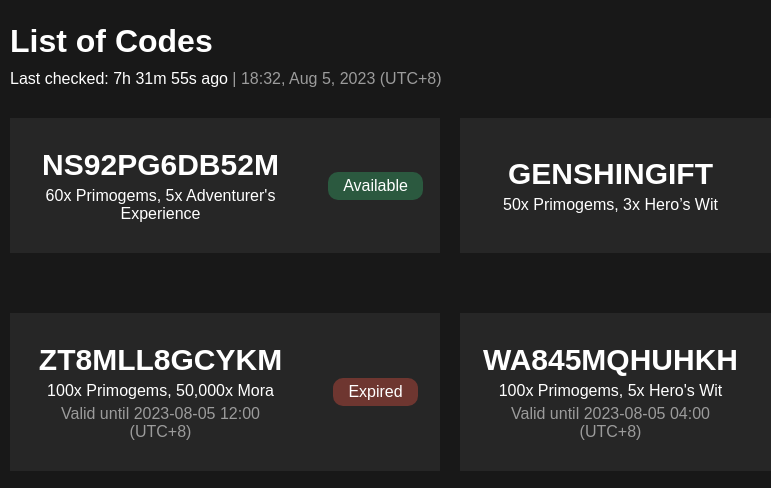
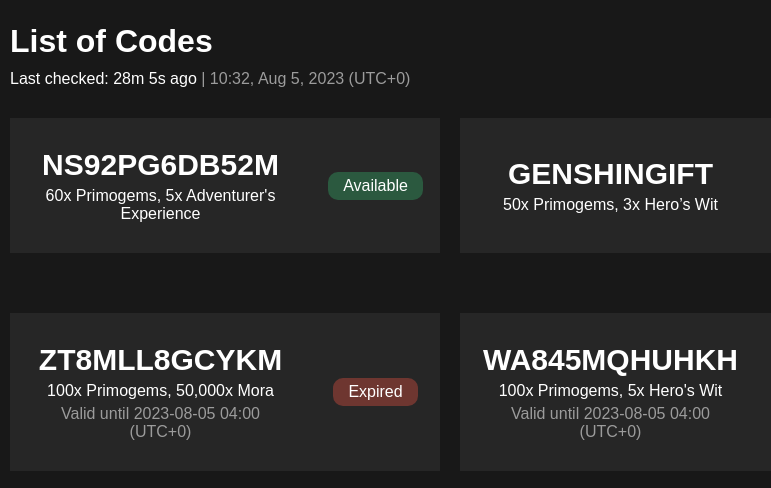
Before and after one commit to Scoofszlo/genshinimpact_codetracker, a plain HTML site: page index.html in a window 1280 px wide. Shown: the part 377-865 px from the top of the page, 190-961 px from the left. Drawn offline with Linux system fonts and the light colour scheme.

Commit message:
Fix time and date computation logic
I noticed that the time and date computation logic was wrong if the user's computer has a time and date set other than UTC+8. From now on, all time and date stuff in this site will be set on UTC+0 for consistencies.

```diff
--- a/index.html
+++ b/index.html
@@ -27,7 +27,7 @@
     <div class="main">
         <div class="list_of_codes">
             <h1 style="margin-bottom: 10px;">List of Codes</h1>
-            <p style="margin-bottom: 30px;">Last checked: <time datetime="2023-08-05 18:32"
+            <p style="margin-bottom: 30px;">Last checked: <time datetime="2023-08-05 10:32"
                     id="target_date"></time><span id="time_interval"></span><span id="show_current_time_and_date"></span></p>
             <div class="card_container">
                 <div class="card">
@@ -57,7 +57,7 @@
                         <p class="reward_code"><a
                                 href="https://genshin.hoyoverse.com/en/gift?code=ZT8MLL8GCYKM">ZT8MLL8GCYKM</a></p>
                         <p>100x Primogems, 50,000x Mora</p>
-                        <p style="color: rgb(156, 156, 156); margin-top: 5px;">Valid until 2023-08-05 12:00 (UTC+8)</p>
+                        <p style="color: rgb(156, 156, 156); margin-top: 5px;">Valid until 2023-08-05 04:00 (UTC+0)</p>
                     </div>
                     <div>
                         <span class="reward_code_expired">Expired</span>
@@ -68,7 +68,7 @@
                         <p class="reward_code"><a
                                 href="https://genshin.hoyoverse.com/en/gift?code=WA845MQHUHKH">WA845MQHUHKH</a></p>
                         <p>100x Primogems, 5x Hero's Wit</p>
-                        <p style="color: rgb(156, 156, 156); margin-top: 5px;">Valid until 2023-08-05 04:00 (UTC+8)</p>
+                        <p style="color: rgb(156, 156, 156); margin-top: 5px;">Valid until 2023-08-05 04:00 (UTC+0)</p>
                     </div>
                     <div>
                         <span class="reward_code_expired">Expired</span>
@@ -79,7 +79,7 @@
                         <p class="reward_code"><a
                                 href="https://genshin.hoyoverse.com/en/gift?code=3BRLL59ZCZKD">3BRLL59ZCZKD</a></p>
                         <p>100x Primogems, 10x Mystic Enhancement Ore</p>
-                        <p style="color: rgb(156, 156, 156); margin-top: 5px;">Valid until 2023-08-05 04:00 (UTC+8)</p>
+                        <p style="color: rgb(156, 156, 156); margin-top: 5px;">Valid until 2023-08-05 04:00 (UTC+0)</p>
                     </div>
                     <div>
                         <span class="reward_code_expired">Expired</span>
--- a/js/index.js
+++ b/js/index.js
@@ -3,10 +3,11 @@
 setInterval(timeAndDateInterval, 1000);
 
 function timeAndDateInterval() {
-    var currentDate = new Date();
+    var currentLocalDate = new Date();
+    var currentUtcDate = new Date(currentLocalDate.getTime() + currentLocalDate.getTimezoneOffset() * 60000);
     var targetDate = new Date(document.getElementById('target_date').dateTime);
 
-    var timeDiff = Math.abs(targetDate - currentDate);
+    var timeDiff = Math.abs(targetDate - currentUtcDate);
 
     var seconds = Math.floor((timeDiff / 1000) % 60);
     var minutes = Math.floor((timeDiff / (1000 * 60)) % 60);
@@ -54,5 +55,5 @@
     var formattedTime = hours + ":" + minutes + ", " + month + " " + day + ", " + year;
 
     // Update the time display
-    document.getElementById("show_current_time_and_date").textContent = " | " + formattedTime + " (UTC+8)";
+    document.getElementById("show_current_time_and_date").textContent = " | " + formattedTime + " (UTC+0)";
 }
```
